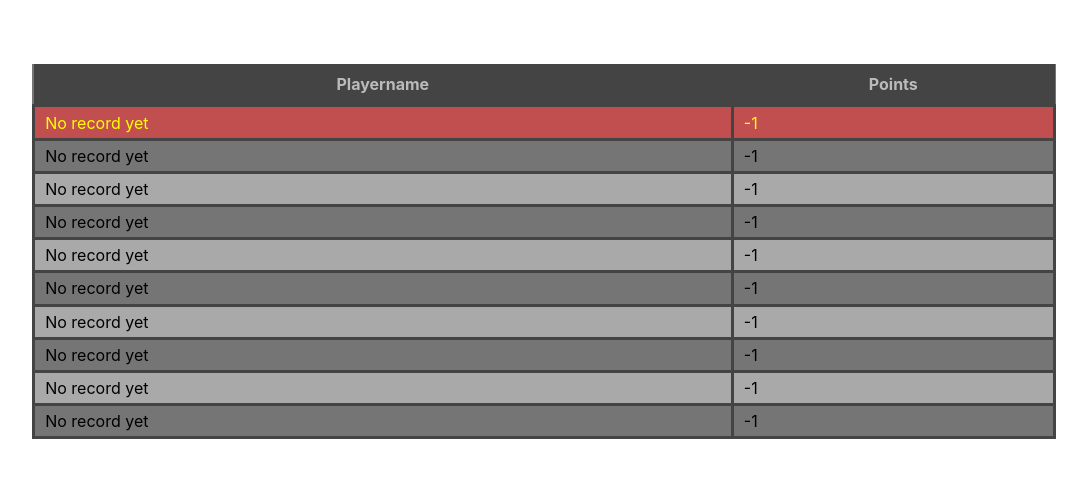
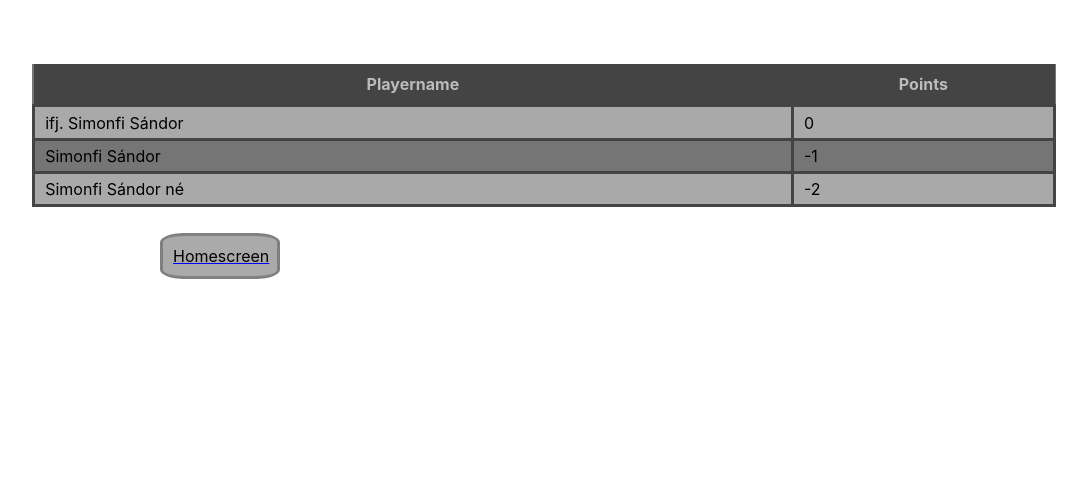
Before and after one commit to GitDevla/infinite-simon, a React (Create React App) app: page /score in a window 1280 px wide. Shown: the top 478 px of the page, without its empty margins (96-1183 px from the left). Built offline with nearby package versions, Linux system fonts and the light colour scheme.

Commit message:
task: Score saving and loading, scoreboard finalized

```diff
--- a/package.json
+++ b/package.json
@@ -11,6 +11,8 @@
     "@types/node": "^16.18.126",
     "@types/react": "^19.1.13",
     "@types/react-dom": "^19.1.9",
+    "cors": "^2.8.5",
+    "express": "^5.1.0",
     "react": "^19.1.1",
     "react-dom": "^19.1.1",
     "react-router-dom": "^7.9.1",
--- /dev/null
+++ b/public/scores/scores.json
@@ -0,0 +1,19 @@
+{
+  "scores": [
+    {
+      "player": "Simonfi Sándor né",
+      "score": -2,
+      "date": "2025-09-21T14:32:00Z"
+    },
+    {
+      "player": "Simonfi Sándor",
+      "score": -1,
+      "date": "2025-09-21T14:40:00Z"
+    },
+    {
+      "player": "ifj. Simonfi Sándor",
+      "score": 0,
+      "date": "2025-09-26T14:06:23.324Z"
+    }
+  ]
+}
--- a/src/component/GameEndModal.tsx
+++ b/src/component/GameEndModal.tsx
@@ -1,4 +1,13 @@
+import SaveScore from "./SaveScore";
+import { useState } from "react";
+
 export default function GameEndModal({ score = 0 }: { score?: number }) {
+	function updateUsernameAndSave(){
+		let unsafeName = document.getElementById('username') as HTMLInputElement | null;
+		let name = unsafeName ? unsafeName.value : 'N/A';
+		SaveScore(name,score)
+		alert(name+"! Your "+ score+" was successfully saved!")
+	}
 	return (
 		<>
 			<div
@@ -24,7 +33,9 @@ export default function GameEndModal({ score = 0 }: { score?: number }) {
 				<h2>You lost</h2>
 				<p>Correct sequence was ...</p>
 				<p>Enter your name to save your score ({score}) as the #1 player!</p>
-				<input type="text" placeholder="Your name" />
+				<input id="username" type="text" placeholder="Your name"/>
+
+				<button type="button" style={{marginLeft:"2%"}} onClick={updateUsernameAndSave} >Save score!</button>
 				<br />
 				<button type="button">Or give it one more try</button>
 			</div>
--- /dev/null
+++ b/src/component/SaveScore.tsx
@@ -0,0 +1,20 @@
+function SaveScore(name: string, score: number) {
+  fetch("http://localhost:3001/save-score", {
+    method: "POST",
+    headers: {
+      "Content-Type": "application/json",
+    },
+    body: JSON.stringify({ player: name, score }),
+  })
+    .then((res) => res.json())
+    .then((data) => {
+      if (data.success) {
+        console.log("Score saved!");
+      } else {
+        console.error("Failed to save:", data.error);
+      }
+    })
+    .catch((err) => console.error("Error:", err));
+}
+
+export default SaveScore;
--- a/src/page/App.tsx
+++ b/src/page/App.tsx
@@ -24,6 +24,7 @@ function App() {
         </table>
       </div>
     </nav>
+
   );
 }
 
--- a/src/page/ScoreBoard.tsx
+++ b/src/page/ScoreBoard.tsx
@@ -1,51 +1,48 @@
-export default function ScoreBoard() {
+import { useEffect,useState } from "react";
 
+interface Score{
+    player: string,
+    score: number,
+    date: string;
+  }
+
+const ScoreBoard: React.FC = () => {
+  const [scores, setScores] = useState<Score[]>([]);
+
+  useEffect(() => {
+    fetch("/scores/scores.json")
+      .then((res) => res.json())
+      .then((data) => {
+        const sorted = data.scores.sort((a: Score, b: Score) => b.score - a.score);
+        setScores(sorted);
+      })
+      .catch((err) => console.error("Failed to load scores:", err));
+  }, []);
   return (
+    <div>
       <table className="scoreboard">
         <tr>
           <th>Playername</th>
           <th>Points</th>
         </tr>
-      <tr className="number_one">
-        <td>No record yet</td>
-        <td>-1</td>
+        {scores.slice(0, 10).map((entry, index) => (
+          <tr key={index}>
+            <td>{entry.player}</td>
+            <td>{entry.score}</td>
           </tr>
-      <tr>
-        <td>No record yet</td>
-        <td>-1</td>
-      </tr>
-      <tr>
-        <td>No record yet</td>
-        <td>-1</td>
-      </tr>
-      <tr>
-        <td>No record yet</td>
-        <td>-1</td>
-      </tr>
-      <tr>
-        <td>No record yet</td>
-        <td>-1</td>
-      </tr>
-      <tr>
-        <td>No record yet</td>
-        <td>-1</td>
-      </tr>
-      <tr>
-        <td>No record yet</td>
-        <td>-1</td>
-      </tr>
-      <tr>
-        <td>No record yet</td>
-        <td>-1</td>
-      </tr>
-      <tr>
-        <td>No record yet</td>
-        <td>-1</td>
-      </tr>
-      <tr>
-        <td>No record yet</td>
-        <td>-1</td>
-      </tr>
+        ))}
       </table>
+      <a href='/'>
+        <div className='navButton'
+          style={{
+              width: "120px",
+              marginTop:"2%"
+            }}>
+              Homescreen
+        </div>
+      </a>
+    </div>
   );
 }
+
+export default ScoreBoard;
--- a/tsconfig.json
+++ b/tsconfig.json
@@ -22,5 +22,5 @@
   },
   "include": [
     "src"
-  ]
+, "src/component/SaveScore.tsx"  ]
 }
```
Also changed, not shown: server.js (added, +47 -0 lines), 1 other file (tests, documents, lock files or other folders). Lines whose indentation alone changed are shown as unchanged.
